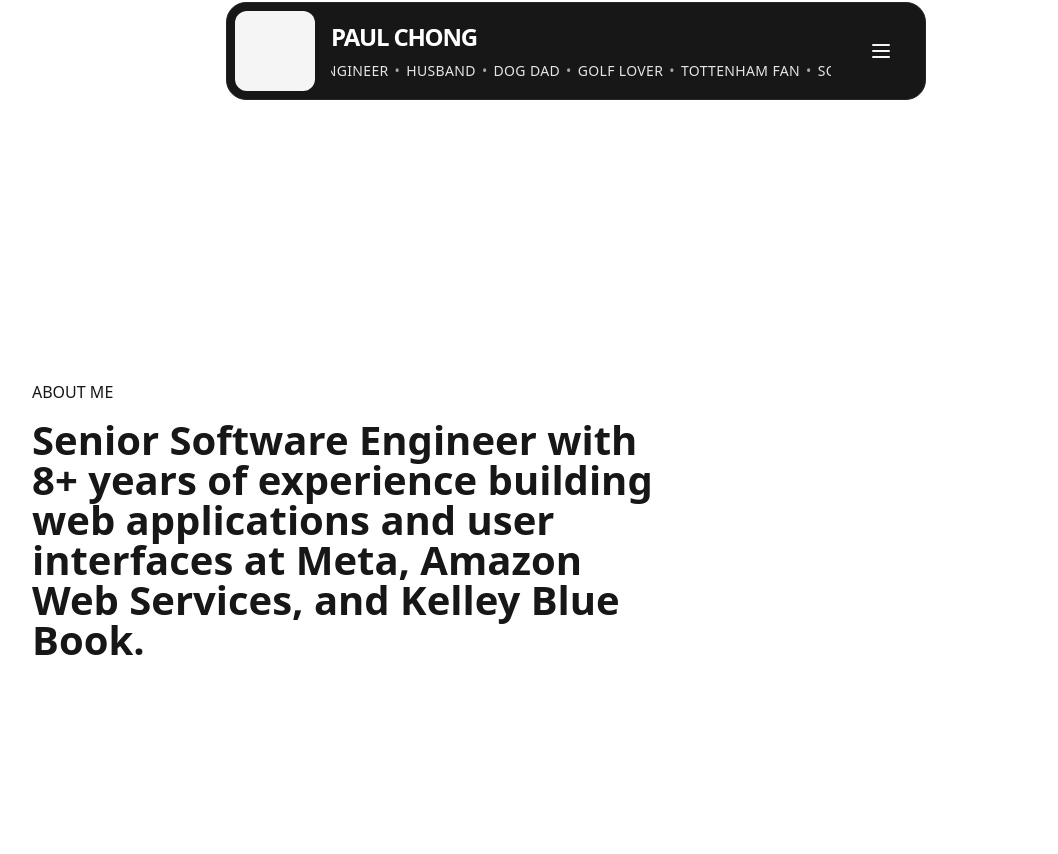
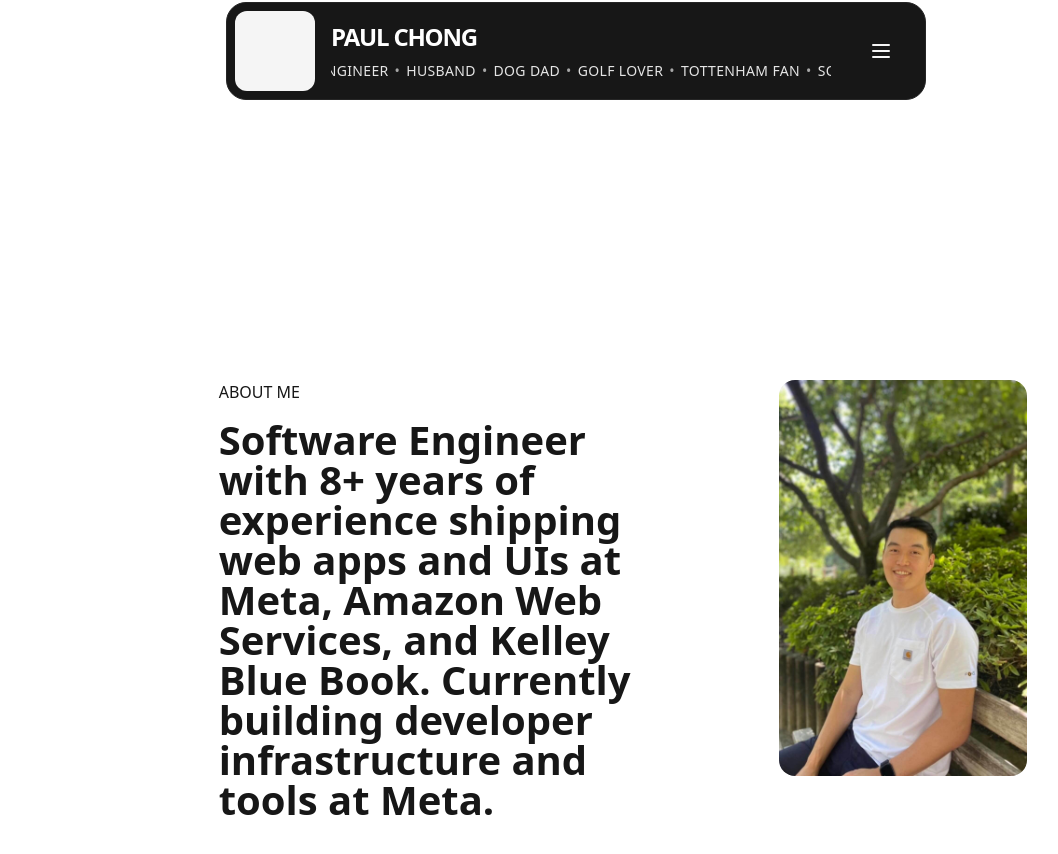
Before and after one commit to phc5/2025, a Next.js app: page / in a window 1280 px wide. Shown: the part 676-1530 px from the top of the page, without its empty margins (64-1122 px from the left). Before the commit the page ends 1480 px from the top, so only its background shows below. Built offline with nearby package versions, Linux system fonts and the light colour scheme.

Commit message:
Adds image of me

```diff
--- a/src/components/About.tsx
+++ b/src/components/About.tsx
@@ -1,4 +1,5 @@
 import React from "react";
+import Image from "next/image";
 
 export default function About() {
   return (
@@ -6,15 +7,24 @@
       id="about"
       className="grid grid-cols-12 gap-4 lg:gap-8 pt-56 pb-28 p-4 lg:px-8"
     >
-      <div className="flex flex-col col-span-12 lg:col-span-7">
+      <div className="flex flex-col col-span-12 lg:col-span-5 lg:col-start-3">
         <h4 className="font-medium uppercase mb-4">
           <div className="text-[clamp(16px,1.2vw,20px)]">About Me</div>
         </h4>
         <p className="text-[clamp(28px,3.5vw,40px)] font-semibold leading-none">
-          Senior Software Engineer with 8+ years of experience building web
-          applications and user interfaces at Meta, Amazon Web Services, and
-          Kelley Blue Book.
+          Software Engineer with 8+ years of experience shipping web apps and
+          UIs at Meta, Amazon Web Services, and Kelley Blue Book. Currently
+          building developer infrastructure and tools at Meta.
         </p>
+      </div>
+      <div className="flex flex-col col-span-12 lg:col-span-3 lg:col-start-9">
+        <Image
+          src="/me.jpg"
+          alt="Paul's portrait"
+          width={250}
+          height={250}
+          className="rounded-2xl"
+        />
       </div>
     </section>
   );
```
Also changed, not shown: public/me.jpg (added).
